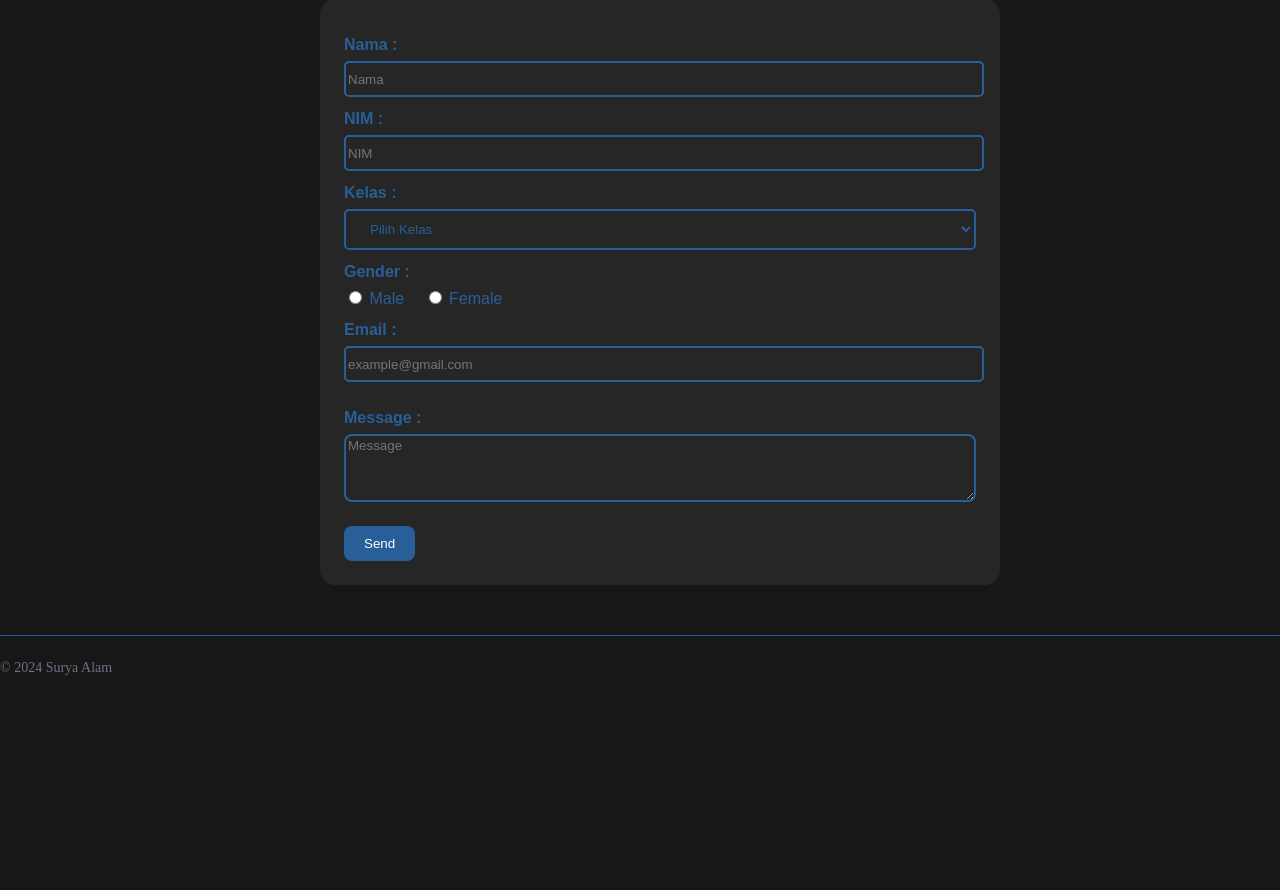
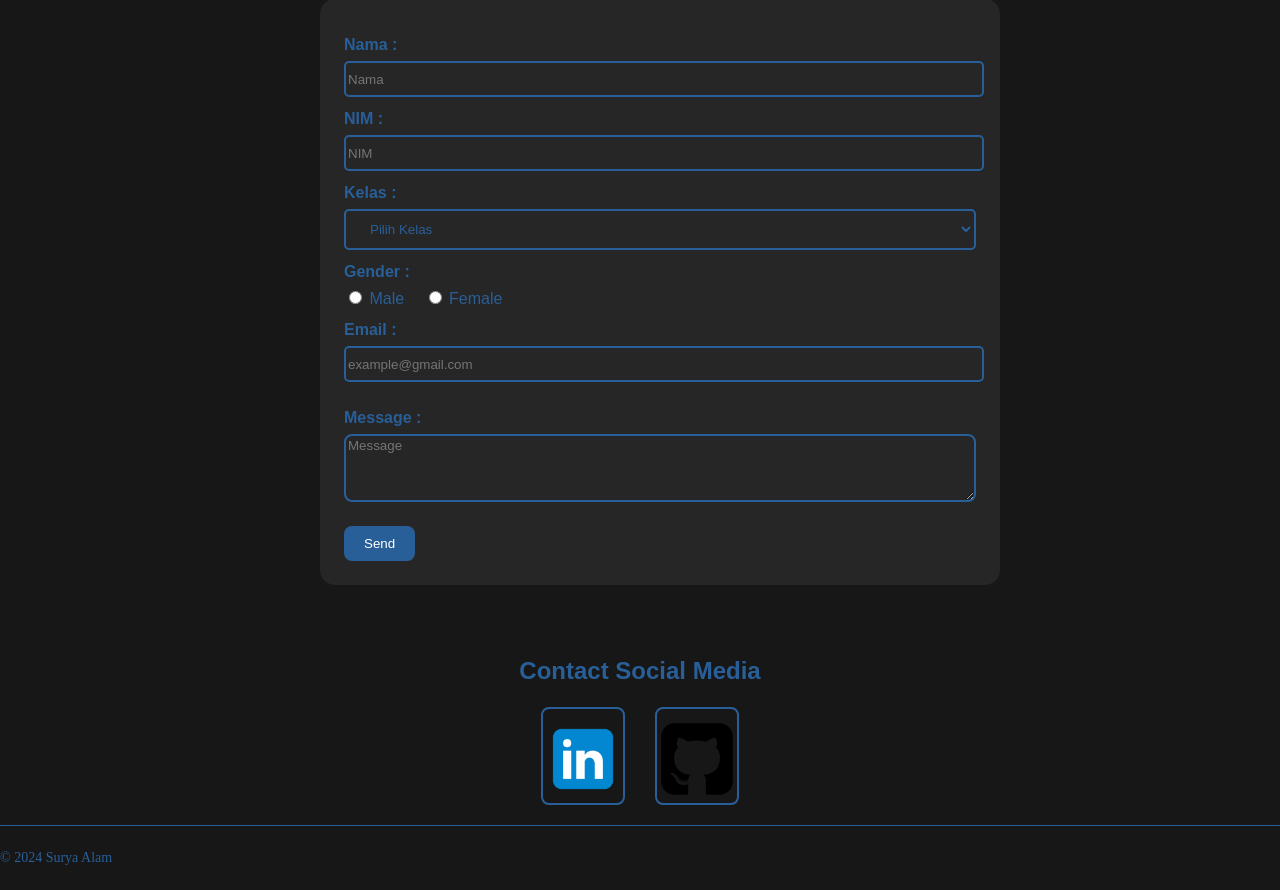
Before and after one commit to ahmadsuryaalamsyah/contact-form, a PHP site: page / in a window 1280 px wide. Shown: the part 93-983 px from the top of the page. Before the commit the page ends 768 px from the top, so only its background shows below. Run offline with PHP 8.4, Linux system fonts and the light colour scheme.

Commit message:
feat(linkSosmed): Implementasi fitur link sosmed

```diff
--- a/index.php
+++ b/index.php
@@ -64,6 +64,17 @@
           </div>
         </div>
       </section>
+        <section>
+         <h2 id="contact-title">Contact Social Media</h2>
+         <div id="medsos" style="display: flex; justify-content: center; align-items: center; gap: 30px; margin-bottom: 20px;">
+          <a style="border: 2px solid #295f98; border-radius: 8px;" href="https://id.linkedin.com/in/ahmad-surya-alam-syah-5017451b3" target="_blank">
+             <img style="width: 80px; margin-top: 10px;" id="linkedin" src="img/linkedin.png" alt="LinkedIn" />
+          </a>
+          <a style="border: 2px solid #295f98; border-radius: 8px;" href="https://github.com/ahmadsuryaalamsyah" target="_blank">
+           <img style="width: 80px; margin-top: 10px;" id="github" src="img/github.png" alt="GitHub" />
+          </a>
+         </div>
+      </section>
     </main>
     <footer id="footer">
       <div id="footer-main">
--- a/style.css
+++ b/style.css
@@ -211,7 +211,7 @@ body {
 #footer-text {
   font-size: 0.875rem;
   line-height: 1.25rem;
-  color: #6b7280;
+  color: #295f98;
 }
 
 @media (min-width: 640px) {
```
Also changed, not shown: img/github.png (added), img/linkedin.png (added), 1 other file.
